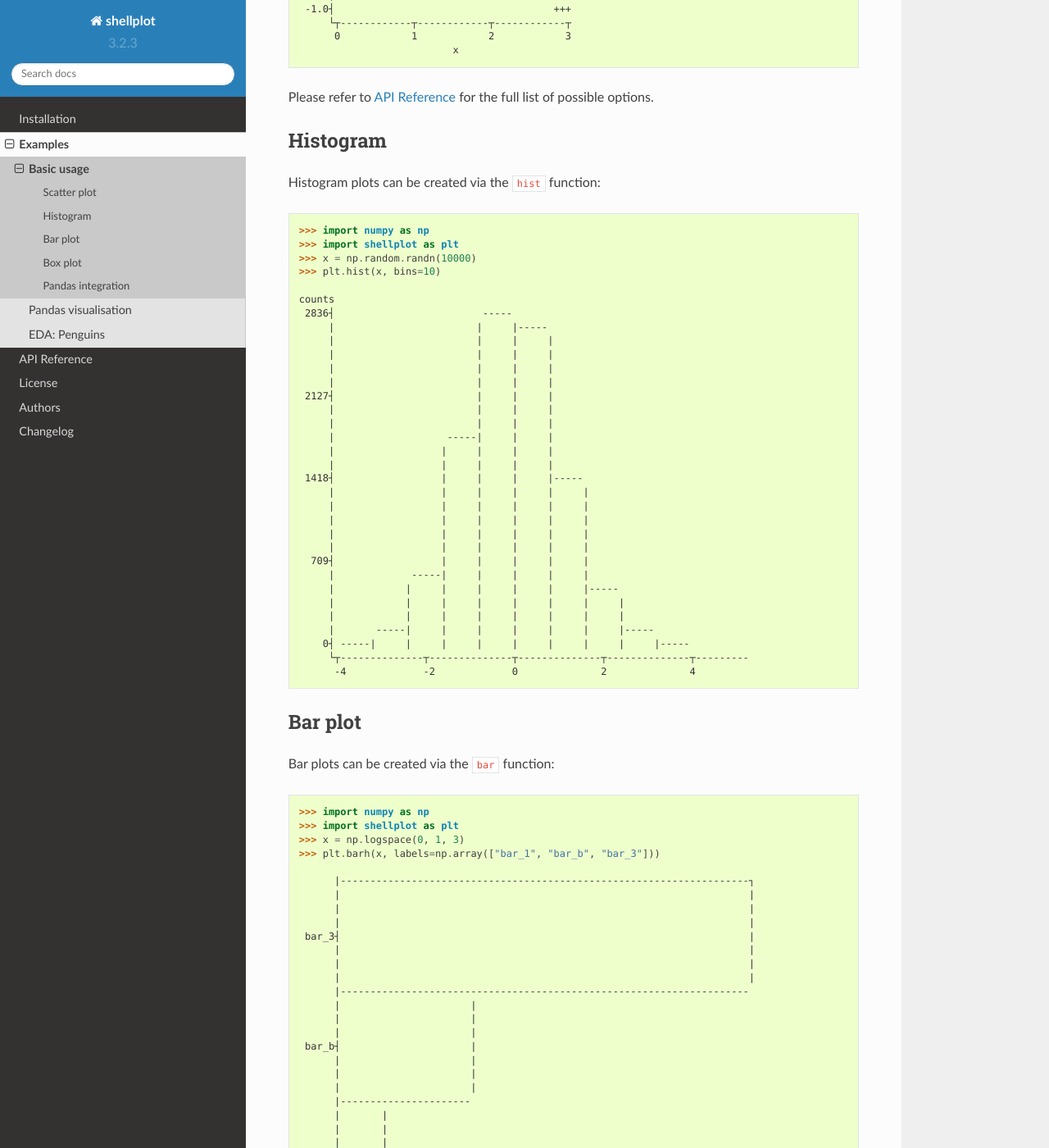
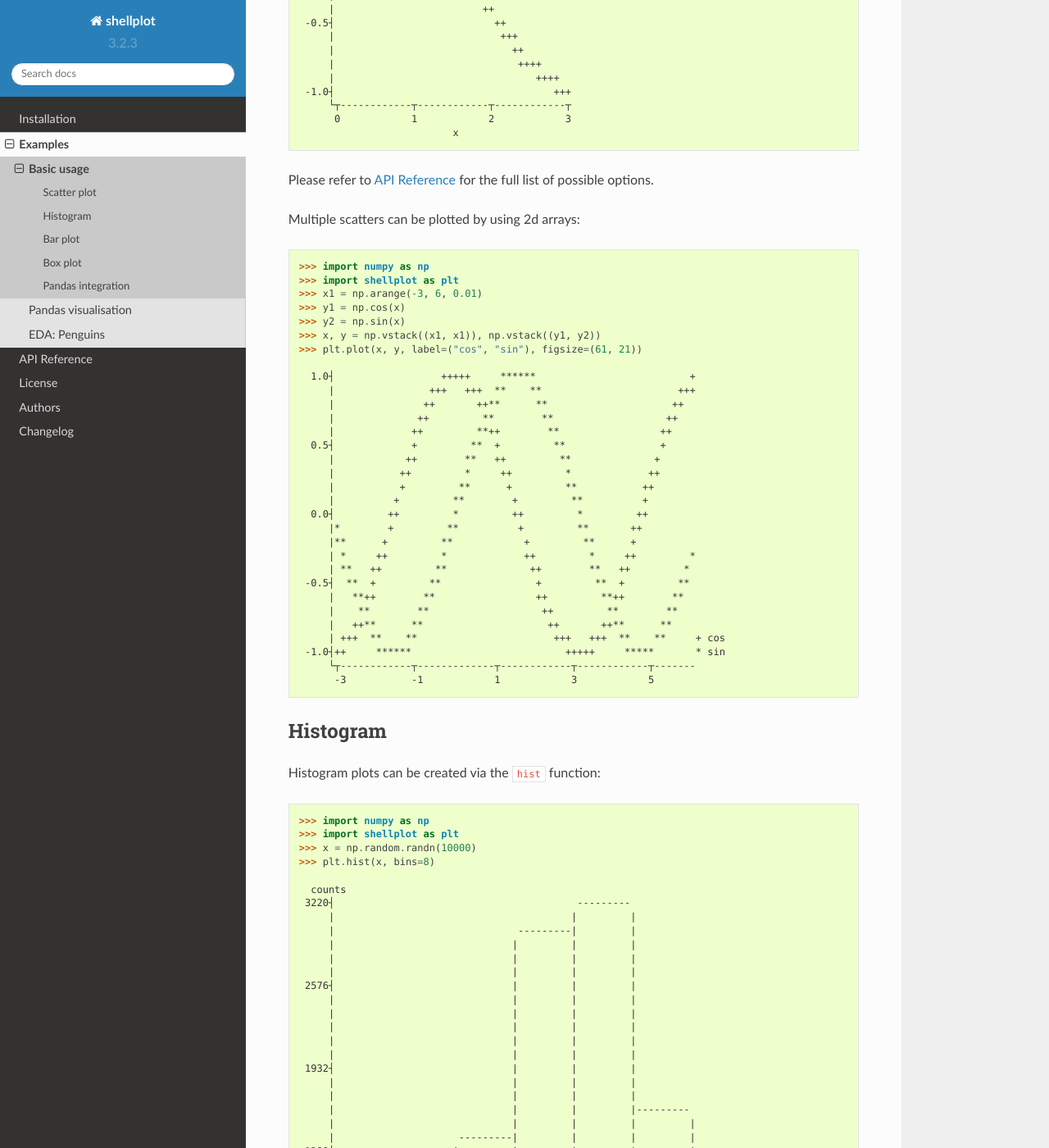
Before and after one commit to CDonnerer/shellplot, a Sphinx documentation site: the page built from docs/examples/basic_usage.rst, in a window 1280 px wide and 1400 px high, scrolled down 1557 px. Shown: the whole window at 82% size. Built offline with Sphinx 7.4.7 and the Read the Docs theme 2.0.0, drawn with Linux system fonts in a browser that asks for light colours; some of the changed text lies outside the part shown.

Commit message:
updated docs

```diff
--- a/docs/examples/basic_usage.rst
+++ b/docs/examples/basic_usage.rst
@@ -16,33 +16,39 @@ Scatter plots can be created via the ``plot`` function::
         >>> y = np.cos(x)
         >>> plt.plot(x, y)
 
-          1.0┤                                ++++++
-             |                              +++    +++
-             |                             ++        ++
-             |                            ++          ++
-             |                           ++            ++
-             |                          ++              ++
-          0.5┤                         ++                ++
-             |                        ++                  ++
-             |                        +                    +
-             |                       +                      +
-             |                      ++                      ++
-             |                     ++                        ++
-          0.0┤                     +                          +
-             |                    ++                          ++
-             |                   ++                            ++
-             |                  ++                              ++
-             |                  +                                +
-             |                 ++                                ++
-         -0.5┤                ++                                  ++
-             |               ++                                    ++
-             |++            ++                                      ++            ++
-             | ++          ++                                        ++          ++
-             |  ++        ++                                          ++        ++
-             |   +++    +++                                            +++    +++
-         -1.0┤     ++++++                                                ++++++
-             └┬----------------┬----------------┬-----------------┬----------------┬
-              -4               -2               0                 2                4
+          1.0┤                                     ++++++
+             |                                   +++     ++
+             |                                  ++         ++
+             |                                 ++           ++
+             |                                ++             ++
+             |                               ++               ++
+          0.6┤                              ++                 ++
+             |                              +                   +
+             |                             +                    ++
+             |                            ++                     ++
+             |                           ++                       ++
+             |                           +                         +
+          0.2┤                          ++                         ++
+             |                         ++                           ++
+             |                         +                             +
+             |                        ++                             ++
+             |                       ++                               ++
+             |                       +                                 +
+         -0.2┤                      ++                                 ++
+             |                     ++                                   ++
+             |                     +                                     +
+             |                    +                                      ++
+             |                   ++                                       ++
+             |                  ++                                         ++
+         -0.6┤                 ++                                           +
+             |++               +                                             +               ++
+             | ++             +                                              ++             ++
+             |  ++          ++                                                ++           ++
+             |   ++        ++                                                   ++        ++
+             |    +++    +++                                                     +++    +++
+         -1.0┤      ++++++                                                         ++++++
+             └┬-------------------┬-------------------┬-------------------┬-------------------┬
+              -4                  -2                  0                   2                   4
 
 
 It is possible to modify the appearance of the plot by passing keyword args,
@@ -93,6 +99,43 @@ using a similar syntax to `matplotlib`_. E.g. we could modify the above call to
 
 Please refer to :ref:`api_reference` for the full list of possible options.
 
+Multiple scatters can be plotted by using 2d arrays::
+
+
+        >>> import numpy as np
+        >>> import shellplot as plt
+        >>> x1 = np.arange(-3, 6, 0.01)
+        >>> y1 = np.cos(x)
+        >>> y2 = np.sin(x)
+        >>> x, y = np.vstack((x1, x1)), np.vstack((y1, y2))
+        >>> plt.plot(x, y, label=("cos", "sin"), figsize=(61, 21))
+
+          1.0┤                  +++++     ******                          +
+             |                +++   +++  **    **                       +++
+             |               ++       ++**      **                     ++
+             |              ++         **        **                   ++
+             |             ++         **++        **                 ++
+          0.5┤             +         **  +         **                +
+             |            ++        **   ++         **              +
+             |           ++         *     ++         *             ++
+             |           +         **      +         **           ++
+             |          +         **        +         **          +
+          0.0┤         ++         *         ++         *         ++
+             |*        +         **          +         **       ++
+             |**      +         **            +         **      +
+             | *     ++         *             ++         *     ++         *
+             | **   ++         **              ++        **   ++         *
+         -0.5┤  **  +         **                +         **  +         **
+             |   **++        **                 ++         **++        **
+             |    **        **                   ++         **        **
+             |   ++**      **                     ++       ++**      **
+             | +++  **    **                       +++   +++  **    **     + cos
+         -1.0┤++     ******                          +++++     *****       * sin
+             └┬------------┬-------------┬------------┬------------┬-------
+              -3           -1            1            3            5
+
+
+
 Histogram
 -------------------
 
@@ -102,36 +145,42 @@ Histogram plots can be created via the ``hist`` function::
         >>> import numpy as np
         >>> import shellplot as plt
         >>> x = np.random.randn(10000)
-        >>> plt.hist(x, bins=10)
+        >>> plt.hist(x, bins=8)
 
-        counts
-         2836┤                         -----
-             |                        |     |-----
-             |                        |     |     |
-             |                        |     |     |
-             |                        |     |     |
-             |                        |     |     |
-         2127┤                        |     |     |
-             |                        |     |     |
-             |                        |     |     |
-             |                   -----|     |     |
-             |                  |     |     |     |
-             |                  |     |     |     |
-         1418┤                  |     |     |     |-----
-             |                  |     |     |     |     |
-             |                  |     |     |     |     |
-             |                  |     |     |     |     |
-             |                  |     |     |     |     |
-             |                  |     |     |     |     |
-          709┤                  |     |     |     |     |
-             |             -----|     |     |     |     |
-             |            |     |     |     |     |     |-----
-             |            |     |     |     |     |     |     |
-             |            |     |     |     |     |     |     |
-             |       -----|     |     |     |     |     |     |-----
-            0┤ -----|     |     |     |     |     |     |     |     |-----
-             └┬--------------┬--------------┬--------------┬--------------┬---------
-              -4             -2             0              2              4
+          counts
+         3220┤                                         ---------
+             |                                        |         |
+             |                               ---------|         |
+             |                              |         |         |
+             |                              |         |         |
+             |                              |         |         |
+         2576┤                              |         |         |
+             |                              |         |         |
+             |                              |         |         |
+             |                              |         |         |
+             |                              |         |         |
+             |                              |         |         |
+         1932┤                              |         |         |
+             |                              |         |         |
+             |                              |         |         |
+             |                              |         |         |---------
+             |                              |         |         |         |
+             |                     ---------|         |         |         |
+         1288┤                    |         |         |         |         |
+             |                    |         |         |         |         |
+             |                    |         |         |         |         |
+             |                    |         |         |         |         |
+             |                    |         |         |         |         |
+             |                    |         |         |         |         |
+          644┤                    |         |         |         |         |
+             |                    |         |         |         |         |
+             |                    |         |         |         |         |---------
+             |           ---------|         |         |         |         |         |
+             |          |         |         |         |         |         |         |
+             |          |         |         |         |         |         |         |---------
+            0┤ ---------|         |         |         |         |         |         |         |
+             └┬-------------------┬-------------------┬-------------------┬-------------------┬
+              -4                  -2                  0                   2                   4
 
 
 
@@ -144,35 +193,31 @@ Bar plots can be created via the ``bar`` function::
         >>> import numpy as np
         >>> import shellplot as plt
         >>> x = np.logspace(0, 1, 3)
-        >>> plt.barh(x, labels=np.array(["bar_1", "bar_b", "bar_3"]))
+        >>> plt.barh(x, labels=np.array(["bar_1", "bar_b", "bar_3"]), figsize=(61, 19))
 
-              |---------------------------------------------------------------------┐
-              |                                                                     |
-              |                                                                     |
-              |                                                                     |
-         bar_3┤                                                                     |
-              |                                                                     |
-              |                                                                     |
-              |                                                                     |
-              |---------------------------------------------------------------------
-              |                      |
-              |                      |
-              |                      |
-         bar_b┤                      |
-              |                      |
-              |                      |
-              |                      |
-              |----------------------
-              |       |
-              |       |
-              |       |
-         bar_1┤       |
-              |       |
-              |       |
-              |       |
-              |-------
-              └┬-------------┬-------------┬------------┬-------------┬-------------┬
-               0             2             4            6             8             10
+          |------------------------------------------------------------
+          |                                                            |
+          |                                                            |
+     bar_3┤                                                            |
+          |                                                            |
+          |                                                            |
+          |------------------------------------------------------------
+          |                   |
+          |                   |
+     bar_b┤                   |
+          |                   |
+          |                   |
+          |-------------------
+          |      |
+          |      |
+     bar_1┤      |
+          |      |
+          |      |
+          |------
+          └┬-----------┬-----------┬-----------┬-----------┬-----------┬
+           0.0         2.0         4.0         6.0         8.0         10.0
+
+
 
 Box plot
 -------------------
```
Also changed, not shown: docs/examples/pandas.rst (+21 -25 lines), 1 other file.
